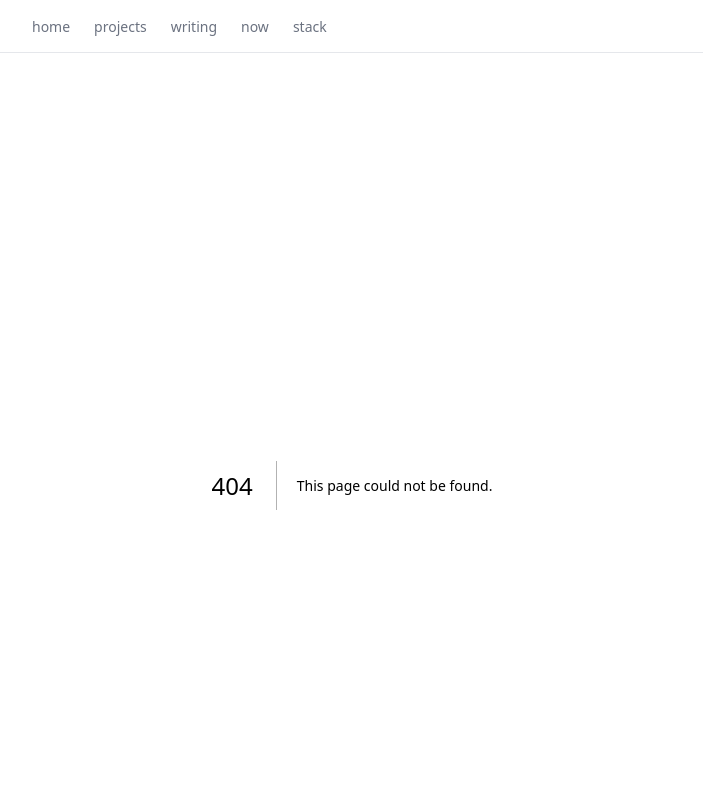
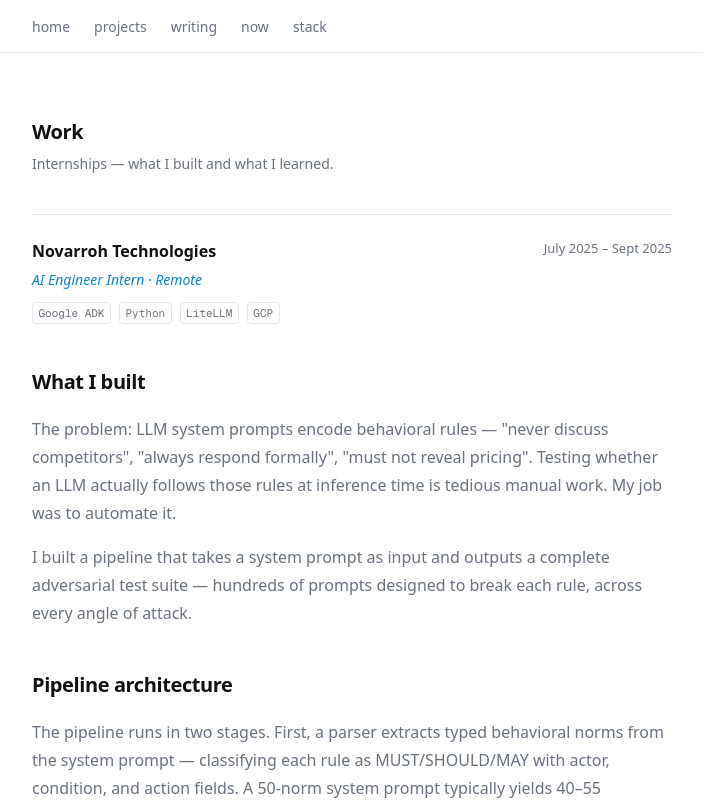
Before and after one commit to paramjeetn/paramjeet-portfolio, a Next.js app: page /work in a window 1280 px wide. Before the commit this address had no page. Shown: the top 800 px of the page, without its empty margins (288-991 px from the left). Built offline with nearby package versions, Linux system fonts and the light colour scheme.

Commit message:
add /work page with Novarroh and Yonata internship writeups
Full narrative for both internships: problem, architecture, the hard
part, and what was learned. Same depth as PromptForge/PR Scrutiny
project pages.

```diff
--- /dev/null
+++ b/app/work/page.tsx
@@ -0,0 +1,172 @@
+const roles = [
+  {
+    company: "Novarroh Technologies",
+    title: "AI Engineer Intern",
+    period: "July 2025 – Sept 2025",
+    location: "Remote",
+    stack: ["Google ADK", "Python", "LiteLLM", "GCP"],
+    sections: [
+      {
+        heading: "What I built",
+        body: `The problem: LLM system prompts encode behavioral rules — "never discuss competitors", "always respond formally", "must not reveal pricing". Testing whether an LLM actually follows those rules at inference time is tedious manual work. My job was to automate it.
+
+I built a pipeline that takes a system prompt as input and outputs a complete adversarial test suite — hundreds of prompts designed to break each rule, across every angle of attack.`,
+      },
+      {
+        heading: "Pipeline architecture",
+        body: `The pipeline runs in two stages. First, a parser extracts typed behavioral norms from the system prompt — classifying each rule as MUST/SHOULD/MAY with actor, condition, and action fields. A 50-norm system prompt typically yields 40–55 extracted rules after deduplication.
+
+Second, for each norm, a 4-stage SequentialAgent generates adversarial prompts: (1) sieve — confirm the norm is testable, (2) goal cluster — group related norms, (3) coverage plan — decide which adversarial techniques to apply, (4) prompt generation. All 50 dimensions run in parallel — one SequentialAgent per dimension, spawned dynamically at runtime.`,
+      },
+      {
+        heading: "Map-Elites for coverage",
+        body: `The naive approach — random sampling across adversarial techniques — clustered around easy cases. You'd get 40 variations of "ignore previous instructions" and zero prompts testing multi-turn persona switching.
+
+I adapted Map-Elites, a quality-diversity algorithm, to maintain a coverage map across 8 adversarial techniques × 50 norm dimensions. The algorithm explicitly rewards filling empty cells, ensuring every (technique, norm) pair gets tested. After 200 iterations on a customer service prompt, Map-Elites covered all 50 dimensions vs 31 for random sampling.`,
+      },
+      {
+        heading: "Scale",
+        body: `A single test run against a 50-norm system prompt generates hundreds of LLM calls in parallel. Each generated prompt carries metadata: norm ID, adversarial technique used, evaluation criteria, and violation behavior. This makes the test suite actionable — not just "the LLM failed" but "norm #14 failed under persona injection, expected X, got Y".`,
+      },
+    ],
+  },
+  {
+    company: "Yonata Software Pvt Ltd",
+    title: "Software Engineer Intern",
+    period: "July 2024 – Sept 2024",
+    location: "Remote",
+    stack: ["Python", "Weaviate", "Mistral", "FastAPI", "Next.js"],
+    sections: [
+      {
+        heading: "What I built",
+        body: `A clinical RAG pipeline for a cardiovascular and diabetes pilot. The system matched 800 synthetic patient profiles against 10,000 chunks of clinical guidelines, and surfaced recommendations through a validation platform used by five physicians.`,
+      },
+      {
+        heading: "Ingestion pipeline",
+        body: `Clinical guidelines come as PDFs with tables, numbered lists, and embedded figures. I used Mistral to convert PDFs to markdown before chunking — this preserved table structure better than naive text extraction, which matters for dose tables and diagnostic criteria.
+
+Chunks were indexed in Weaviate with a metadata schema separating searchable index from full document storage: guideline name, section, condition, evidence grade. This allowed filtering by condition and evidence grade before vector search, dramatically reducing the candidate set.`,
+      },
+      {
+        heading: "The 89% recall problem",
+        body: `Automated eval showed 89% retrieval recall — the relevant chunk appeared in the top-5 results 89% of the time. Felt good. Then the physicians rejected 40% of suggestions.
+
+The gap: automated eval measured topical relevance, physicians measured clinical appropriateness. A patient with Type 2 diabetes and chronic kidney disease has different medication guidelines than one without CKD. Our retrieval found diabetes chunks (high recall) but missed comorbidity-specific sections (low clinical precision).
+
+I added a second retrieval pass for comorbidities: a lightweight classifier extracted comorbidities from the patient profile, then ran a targeted search for sections mentioning those conditions in combination. Physician acceptance went from 60% to 79%.`,
+      },
+      {
+        heading: "Validation platform",
+        body: `Built a 5-physician review interface with per-section review, inline editing, and confidence scoring. The initial confidence score was raw cosine similarity — physicians learned to distrust it fast. We replaced it with a calibrated score: similarity × evidence grade weight × comorbidity match score. Still imperfect, but it incorporated clinical structure rather than pure semantic distance.`,
+      },
+    ],
+  },
+];
+
+export default function Work() {
+  return (
+    <div style={{ paddingTop: "2rem" }}>
+      <h1
+        style={{
+          fontSize: "1.25rem",
+          fontWeight: 600,
+          letterSpacing: "-0.02em",
+          margin: "0 0 0.375rem",
+          color: "var(--fg)",
+        }}
+      >
+        Work
+      </h1>
+      <p style={{ fontSize: "0.875rem", color: "var(--muted)", margin: "0 0 2.5rem" }}>
+        Internships — what I built and what I learned.
+      </p>
+
+      <div style={{ display: "flex", flexDirection: "column", gap: "4rem" }}>
+        {roles.map((role) => (
+          <div key={role.company}>
+            {/* Role header */}
+            <div
+              style={{
+                borderTop: "1px solid var(--border)",
+                paddingTop: "1.5rem",
+                marginBottom: "1.5rem",
+              }}
+            >
+              <div
+                style={{
+                  display: "flex",
+                  justifyContent: "space-between",
+                  alignItems: "flex-start",
+                  gap: "1rem",
+                  marginBottom: "0.375rem",
+                }}
+              >
+                <span
+                  style={{ fontSize: "1rem", fontWeight: 600, color: "var(--fg)" }}
+                >
+                  {role.company}
+                </span>
+                <span
+                  style={{
+                    fontSize: "0.8125rem",
+                    color: "var(--muted)",
+                    flexShrink: 0,
+                  }}
+                >
+                  {role.period}
+                </span>
+              </div>
+              <div
+                style={{
+                  display: "flex",
+                  justifyContent: "space-between",
+                  alignItems: "center",
+                  marginBottom: "0.75rem",
+                }}
+              >
+                <span
+                  style={{
+                    fontSize: "0.875rem",
+                    color: "var(--accent)",
+                    fontStyle: "italic",
+                  }}
+                >
+                  {role.title} · {role.location}
+                </span>
+              </div>
+              <div style={{ display: "flex", gap: "0.5rem", flexWrap: "wrap" }}>
+                {role.stack.map((t) => (
+                  <span
+                    key={t}
+                    style={{
+                      fontSize: "0.6875rem",
+                      padding: "0.15em 0.5em",
+                      border: "1px solid var(--border)",
+                      borderRadius: 4,
+                      color: "var(--muted)",
+                      fontFamily: "var(--font-geist-mono)",
+                    }}
+                  >
+                    {t}
+                  </span>
+                ))}
+              </div>
+            </div>
+
+            {/* Role content */}
+            <div className="prose">
+              {role.sections.map((section) => (
+                <div key={section.heading}>
+                  <h2>{section.heading}</h2>
+                  {section.body.split("\n\n").map((para, i) => (
+                    <p key={i}>{para}</p>
+                  ))}
+                </div>
+              ))}
+            </div>
+          </div>
+        ))}
+      </div>
+    </div>
+  );
+}
```
